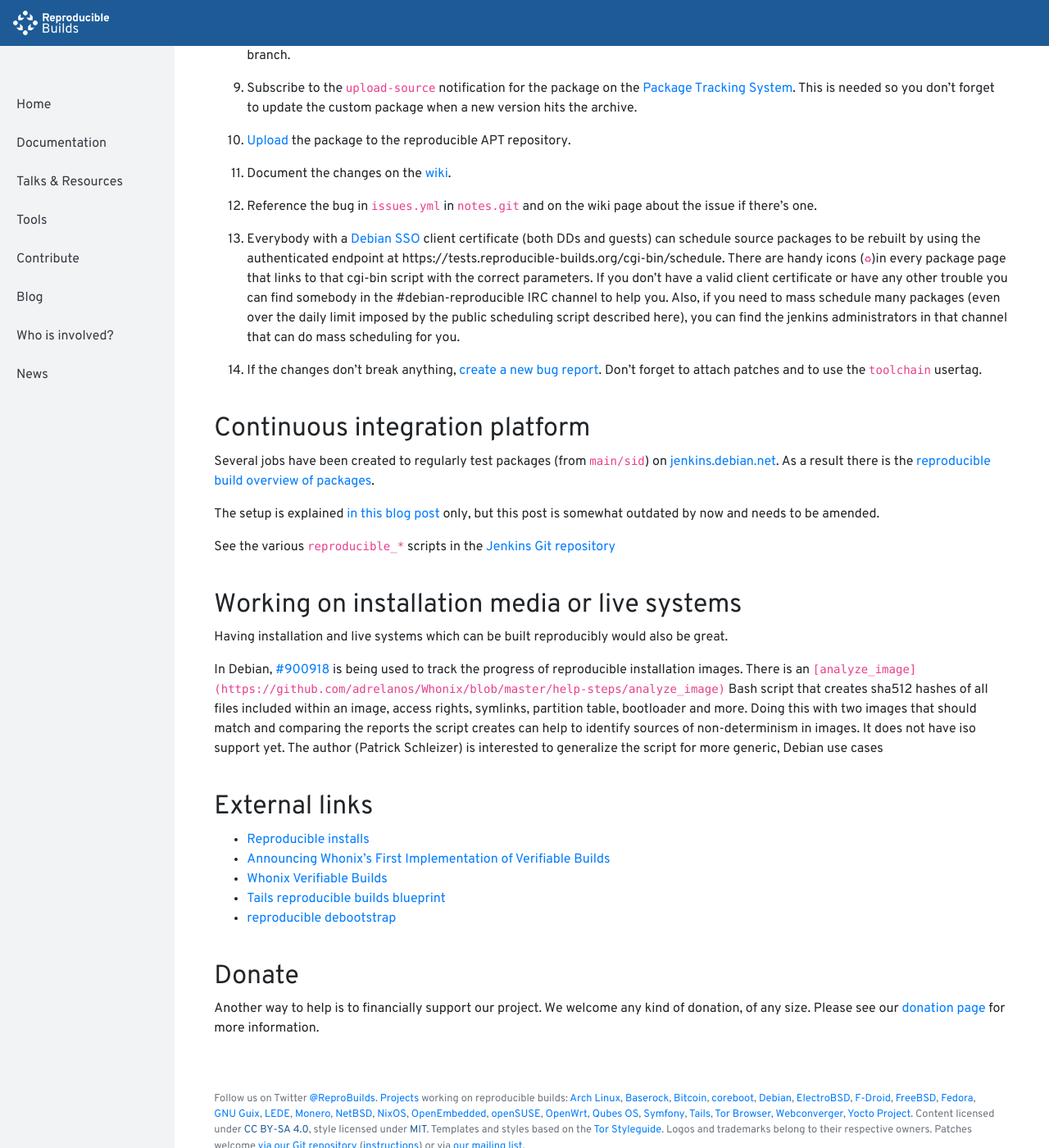
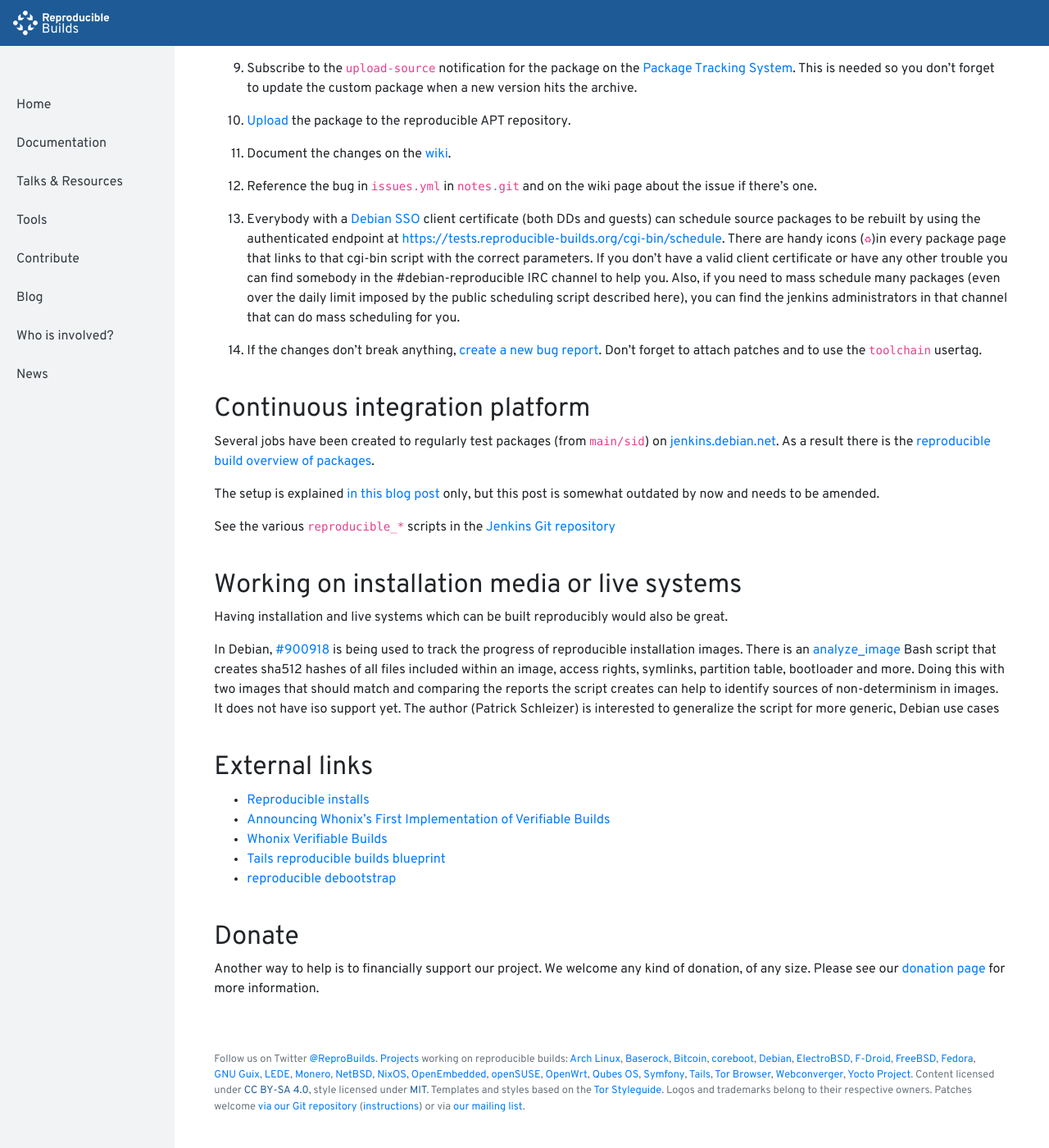
Before and after one commit to prototypefund/reproducible-website, a Jekyll site: the page built from contribute/index.md, in a window 1280 px wide and 1400 px high, scrolled down 4150 px. Shown: the whole window at 82% size. Built offline with Jekyll 4.4.1, drawn with Linux system fonts in a browser that asks for light colours; some of the changed text lies outside the part shown.

Commit message:
Fix some (link) formatting issues

```diff
--- a/contribute/index.md
+++ b/contribute/index.md
@@ -168,7 +168,7 @@
   happens during the compilation. Investigation can be done using
   [sources.debian.org](https://sources.debian.org/) (see link at the top).
 
-* First step should be a search for the [`__DATE__`, `__TIME__` or `__TIMESTAMP__](https://reproducible.debian.net/issues/timestamps_from_cpp_macros_issue.html)
+* First step should be a search for the [`__DATE__`, `__TIME__` or `__TIMESTAMP__`](https://reproducible.debian.net/issues/timestamps_from_cpp_macros_issue.html)
   using [codesearch](https://codesearch.debian.net/).  Otherwise, try to locate
   calls to `date` in `configure.ac`, `Makefile.am`, etc.
 
@@ -255,7 +255,7 @@
 1. Everybody with a [Debian SSO](https://sso.debian.org) client certificate
    (both DDs and guests) can schedule source packages to be rebuilt by using
    the authenticated endpoint at
-   https://tests.reproducible-builds.org/cgi-bin/schedule. There are handy
+   <https://tests.reproducible-builds.org/cgi-bin/schedule>. There are handy
    icons (`♻`)in every package page that links to that cgi-bin script with the
    correct parameters.  If you don't have a valid client certificate or have
    any other trouble you can find somebody in the #debian-reproducible IRC
@@ -287,7 +287,7 @@
 
 In Debian, [#900918](https://bugs.debian.org/900918) is being used to track the
 progress of reproducible installation images. There is an
-`[analyze_image](https://github.com/adrelanos/Whonix/blob/master/help-steps/analyze_image)`
+[analyze_image](https://github.com/adrelanos/Whonix/blob/master/help-steps/analyze_image)
 Bash script that creates sha512 hashes of all files included within an image,
 access rights, symlinks, partition table, bootloader and more. Doing this with
 two images that should match and comparing the reports the script creates can
```
Also changed, not shown: _docs/deterministic_build_systems.md (+2 -3 lines).
